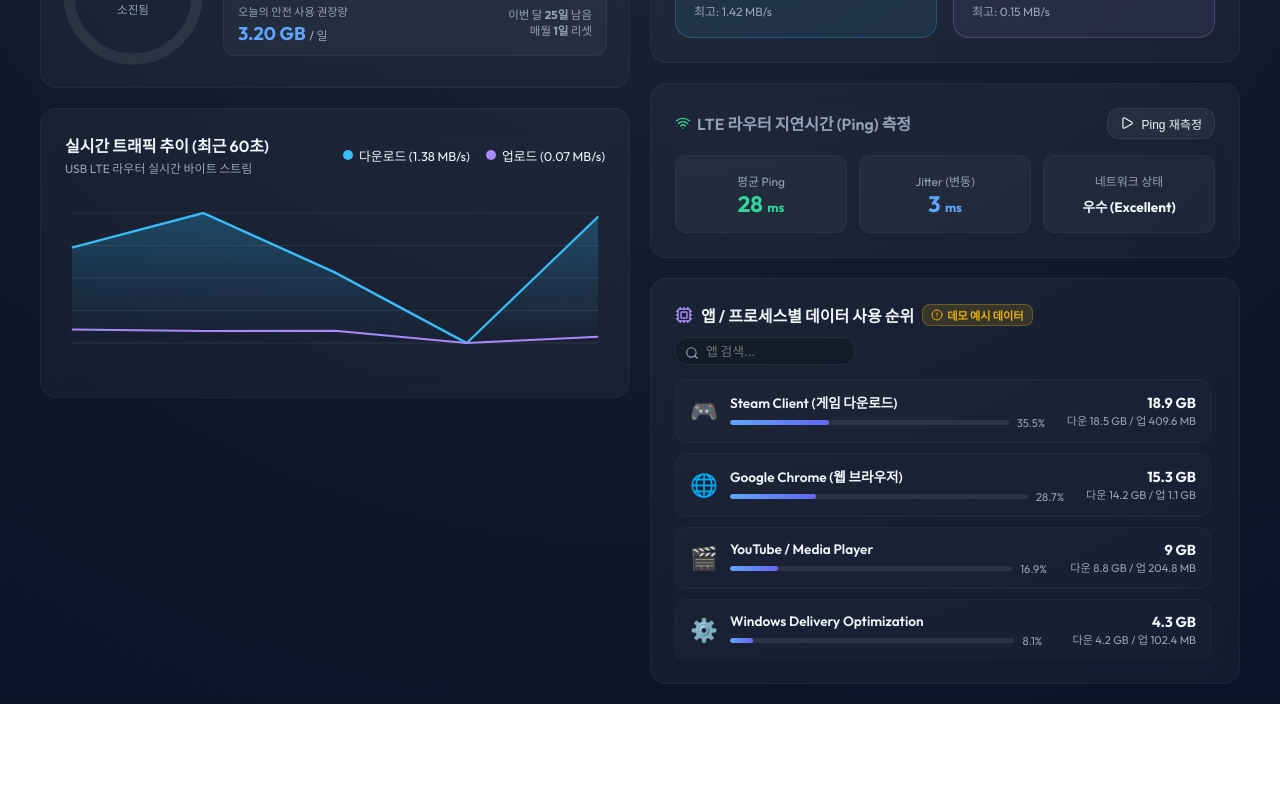
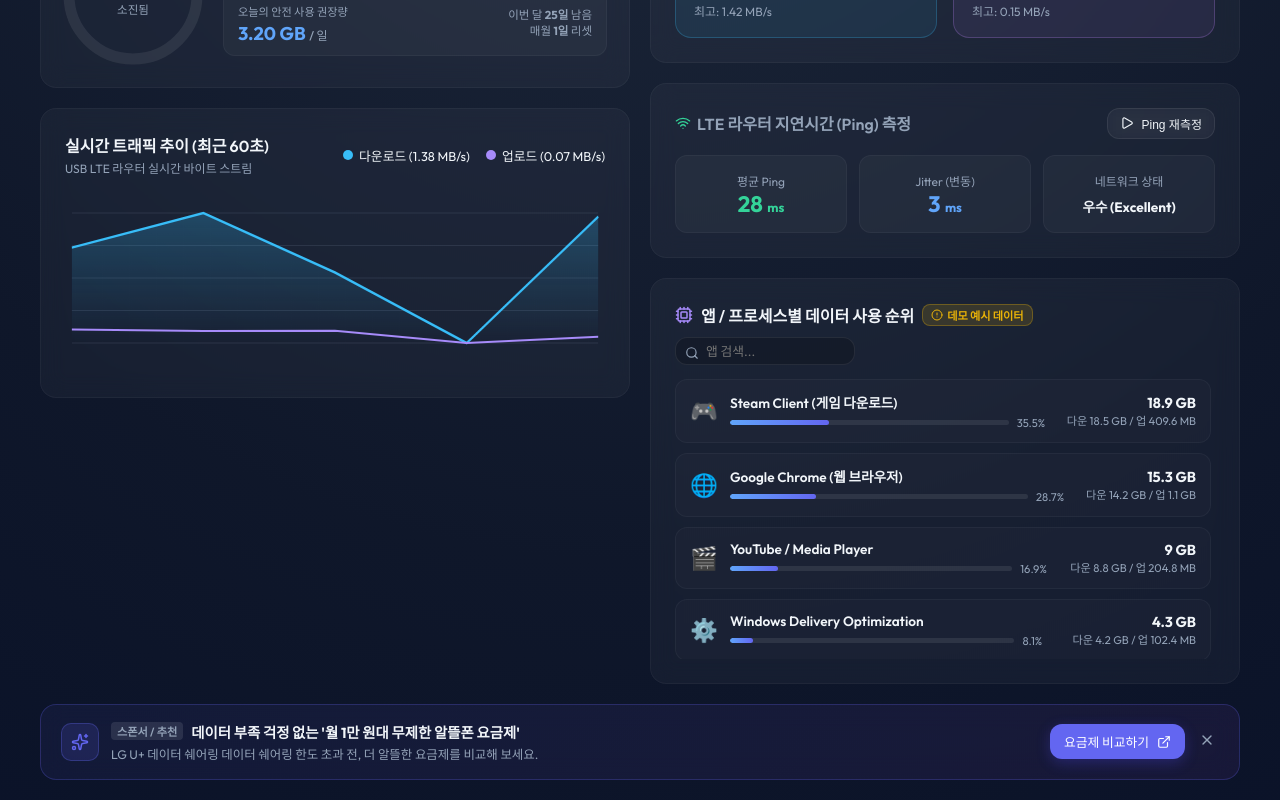
Before and after one commit to DonghyuckLeeKr/DataUsageCounter, a React (Vite) app: page / in a window 1280 px wide. Shown: the part 375-1175 px from the top of the page. Before the commit the page ends 1079 px from the top, so only its background shows below. Built offline with nearby package versions, Linux system fonts and the light colour scheme.

Commit message:
feat: Add AdBanner component for AdSense and affiliate monetization

```diff
--- a/src/App.jsx
+++ b/src/App.jsx
@@ -7,6 +7,7 @@ import TrafficTimeSeriesChart from './components/TrafficTimeSeriesChart';
 import AppBreakdownCard from './components/AppBreakdownCard';
 import PingTestCard from './components/PingTestCard';
 import MiniGadget from './components/MiniGadget';
+import AdBanner from './components/AdBanner';
 import CalibrationModal from './components/CalibrationModal';
 import SettingsModal from './components/SettingsModal';
 import { loadConfig, saveConfig } from './services/storageService';
@@ -150,6 +151,9 @@ export default function App() {
 
       </div>
 
+      {/* Bottom Monetization Sponsor / Ad Banner */}
+      <AdBanner config={config} />
+
       {/* Modals */}
       {showCalibration && (
         <CalibrationModal
--- /dev/null
+++ b/src/components/AdBanner.jsx
@@ -0,0 +1,77 @@
+import React, { useState } from 'react';
+import { Sparkles, ExternalLink, ShieldCheck, X } from 'lucide-react';
+
+export default function AdBanner({ config }) {
+  const [closed, setClosed] = useState(false);
+
+  if (closed) return null;
+
+  return (
+    <div className="glass-card" style={{
+      padding: '16px 20px',
+      marginTop: '20px',
+      background: 'linear-gradient(135deg, rgba(99, 102, 241, 0.08) 0%, rgba(168, 85, 247, 0.08) 100%)',
+      border: '1px solid rgba(99, 102, 241, 0.25)',
+      display: 'flex',
+      alignItems: 'center',
+      justifyContent: 'space-between',
+      flexWrap: 'wrap',
+      gap: '14px',
+      position: 'relative'
+    }}>
+      {/* Left Icon & Text */}
+      <div style={{ display: 'flex', alignItems: 'center', gap: '12px', flex: 1, minWidth: '260px' }}>
+        <div style={{
+          width: '38px',
+          height: '38px',
+          borderRadius: '10px',
+          background: 'var(--brand-badge-bg)',
+          border: '1px solid var(--brand-badge-border)',
+          display: 'flex',
+          alignItems: 'center',
+          justifyContent: 'center',
+          color: 'var(--brand-color)',
+          shrink: 0
+        }}>
+          <Sparkles size={18} />
+        </div>
+
+        <div>
+          <div style={{ display: 'flex', alignItems: 'center', gap: '8px' }}>
+            <span style={{ fontSize: '0.7rem', padding: '1px 6px', borderRadius: '4px', background: 'rgba(255, 255, 255, 0.1)', color: 'var(--text-muted)', fontWeight: 600 }}>
+              스폰서 / 추천
+            </span>
+            <h4 style={{ fontSize: '0.9rem', fontWeight: '700', color: 'var(--text-main)', margin: 0 }}>
+              데이터 부족 걱정 없는 '월 1만 원대 무제한 알뜰폰 요금제'
+            </h4>
+          </div>
+          <p style={{ fontSize: '0.78rem', color: 'var(--text-muted)', marginTop: '3px' }}>
+            {config.carrierName || 'LG U+'} 데이터 쉐어링 한도 초과 전, 더 알뜰한 요금제를 비교해 보세요.
+          </p>
+        </div>
+      </div>
+
+      {/* Right Action Button */}
+      <div style={{ display: 'flex', alignItems: 'center', gap: '10px' }}>
+        <a
+          href="https://www.moyoplan.com/"
+          target="_blank"
+          rel="noopener noreferrer"
+          className="glass-btn glass-btn-primary"
+          style={{ textDecoration: 'none', padding: '8px 14px', fontSize: '0.8rem' }}
+        >
+          <span>요금제 비교하기</span>
+          <ExternalLink size={14} />
+        </a>
+
+        <button
+          onClick={() => setClosed(true)}
+          style={{ background: 'none', border: 'none', color: 'var(--text-muted)', cursor: 'pointer', padding: '4px' }}
+          title="광고 닫기"
+        >
+          <X size={16} />
+        </button>
+      </div>
+    </div>
+  );
+}
```
